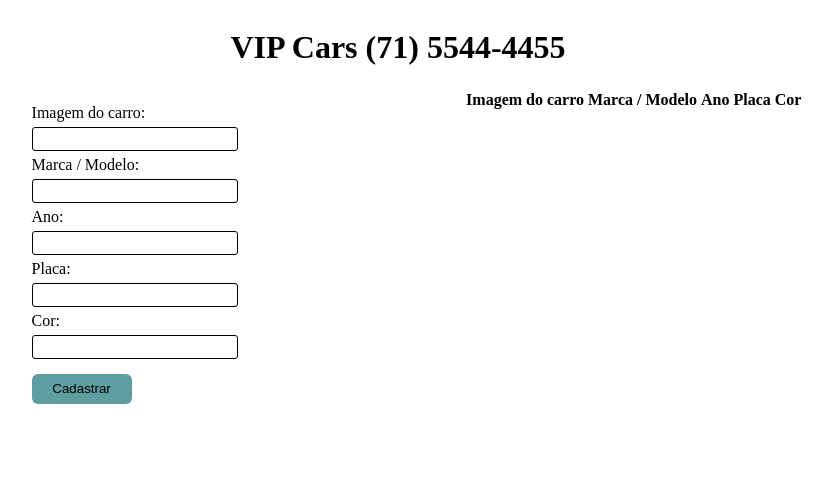
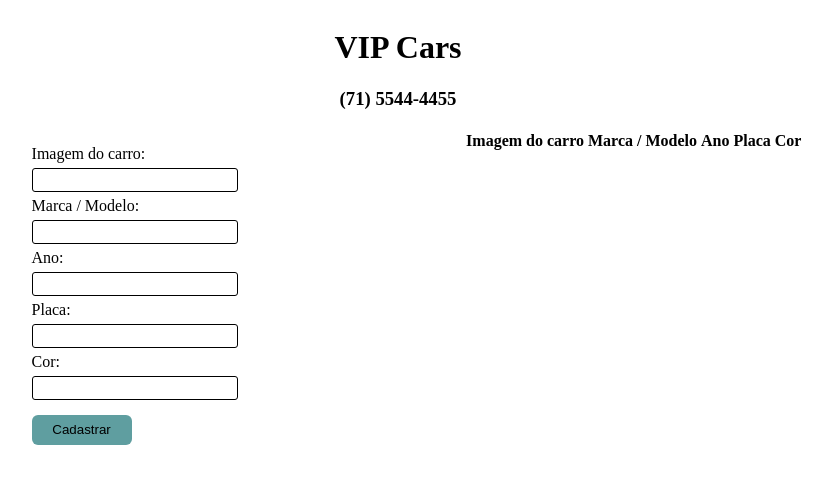
Before and after one commit to karinemendesgit/carproject, a plain HTML site: page index.html in a window 1280 px wide. Shown: the whole page, without its empty margins (242-1074 px from the left). Drawn offline with Linux system fonts and the light colour scheme.

Commit message:
Feat: Updates in html file

```diff
--- a/index.html
+++ b/index.html
@@ -9,10 +9,8 @@
 </head>
 <body>
   <header>
-    <h1>
-      <span data-js="company-name"></span>
-      <span data-js="company-phone"></span>
-    </h1>
+      <h1 data-js="company-name"></span>
+      <h3 data-js="company-phone"></h3>
   </header>
   <div class="form">
     <form action="/" data-js="form-register">
```
